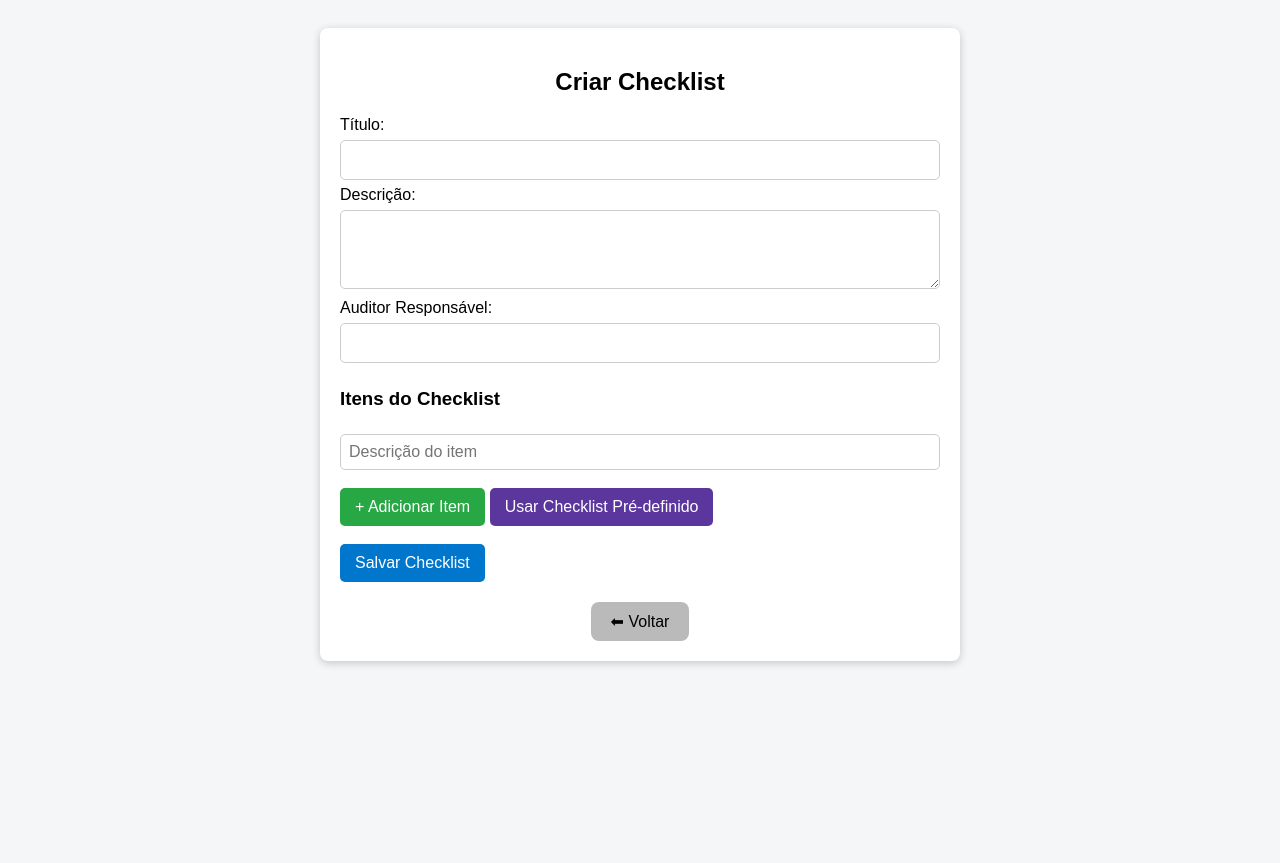
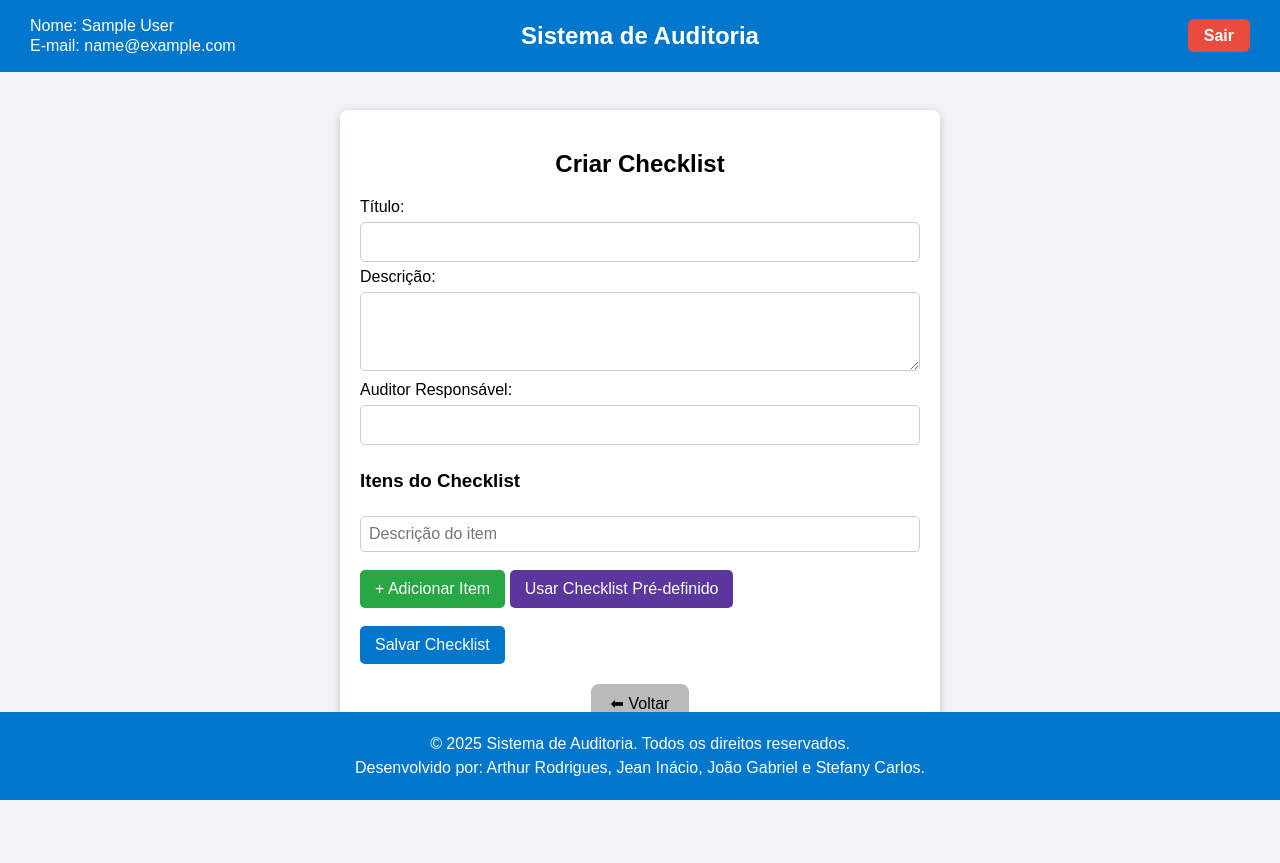
Before and after one commit to Praesjean/Projeto-Ferramenta-de-Auditoria, a PHP site: page /assets/pages/criar_checklist.php in a window 1280 px wide. Before the commit the page ends 666 px from the top, so only its background shows below. Run offline with PHP 8.4, Linux system fonts and the light colour scheme; the visitor is signed in with stand-in values (Sample User, id 1); some libraries are stand-ins or nearby versions.

Commit message:
Adicionando footer e header
Adicionando footer e header em algumas páginas

```diff
--- a/SistemaAuditoria/assets/pages/criar_checklist.php
+++ b/SistemaAuditoria/assets/pages/criar_checklist.php
@@ -52,8 +52,60 @@ if ($_SERVER["REQUEST_METHOD"] == "POST") {
     <style>
         body {
             font-family: Arial, sans-serif;
-            background: #f4f6f8;
-            padding: 20px;
+            background: #f0f4f7;
+            margin: 0;
+            min-height: 100vh;
+            display: flex;
+            flex-direction: column;
+            box-sizing: border-box;
+            padding-top: 90px;
+            padding-bottom: 100px;
+        }
+
+        .header {
+            position: fixed;
+            top: 0;
+            left: 0;
+            width: 100%;
+            z-index: 1000;
+            padding: 15px 30px;
+            background: #0077cc;
+            color: white;
+            display: flex;
+            justify-content: space-between;
+            align-items: center;
+            box-sizing: border-box;
+        }
+
+        .header .user-info p {
+            margin: 2px 0;
+            font-weight: normal;
+            font-size: 16px;
+        }
+
+        .header h1 {
+            position: absolute;
+            left: 50%;
+            transform: translateX(-50%);
+            margin: 0;
+            font-size: 24px;
+            font-weight: bold;
+            text-align: center;
+        }
+
+        .header .logout-btn {
+            background: #e74c3c;
+            color: white;
+            padding: 8px 16px;
+            text-decoration: none;
+            border-radius: 6px;
+            font-weight: bold;
+            transition: background 0.3s, transform 0.2s;
+        }
+
+        .header .logout-btn:hover {
+            background: #c0392b;
+            transform: scale(1.05);
         }
         .container {
             background: white;
@@ -61,7 +113,8 @@ if ($_SERVER["REQUEST_METHOD"] == "POST") {
             border-radius: 8px;
             box-shadow: 0px 2px 8px rgba(0,0,0,0.2);
             max-width: 600px;
-            margin: auto;
+            margin: 20px auto;
+            box-sizing: border-box;
         }
         h2 {
             text-align: center;
@@ -140,9 +193,35 @@ if ($_SERVER["REQUEST_METHOD"] == "POST") {
             margin-top: 2px;
             display: block;
         }
+        footer {
+            background: #0077cc;
+            color: white;
+            text-align: center;
+            padding: 20px 0;
+            position: fixed;
+            bottom: 0;
+            left: 0;
+            width: 100%;
+            box-sizing: border-box;
+            font-size: 16px;
+            line-height: 1.5em;
+        }
     </style>
 </head>
 <body>
+    <header class="header">
+        <div class="user-info">
+            <p>Nome: <?php echo htmlspecialchars($_SESSION['usuario_nome']); ?></p>
+            <p>E-mail: <?php echo htmlspecialchars($_SESSION['usuario_email']); ?></p>
+        </div>
+
+        <h1>Sistema de Auditoria</h1>
+
+        <div>
+            <a href="logout.php" class="logout-btn">Sair</a>
+        </div>
+    </header>
+
     <div class="container">
         <h2>Criar Checklist</h2>
         <form method="POST" action="">
@@ -166,6 +245,11 @@ if ($_SERVER["REQUEST_METHOD"] == "POST") {
 
         <a class="voltar" href="dashboard.php">⬅ Voltar</a>
     </div>
+
+    <footer>
+        &copy; <?php echo date('Y'); ?> Sistema de Auditoria. Todos os direitos reservados.
+        <br>Desenvolvido por: Arthur Rodrigues, Jean Inácio, João Gabriel e Stefany Carlos.
+    </footer>
 </body>
 
 <script src="https://cdn.jsdelivr.net/npm/sweetalert2@11"></script>
```
Also changed, not shown: SistemaAuditoria/assets/pages/cadastro.php (+60 -17 lines), SistemaAuditoria/assets/pages/login.php (+17 -13 lines).
